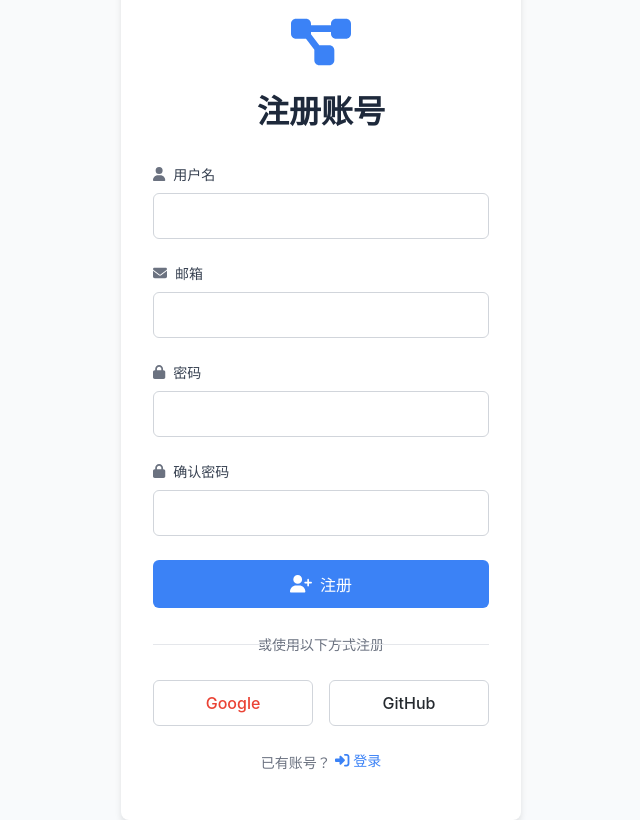
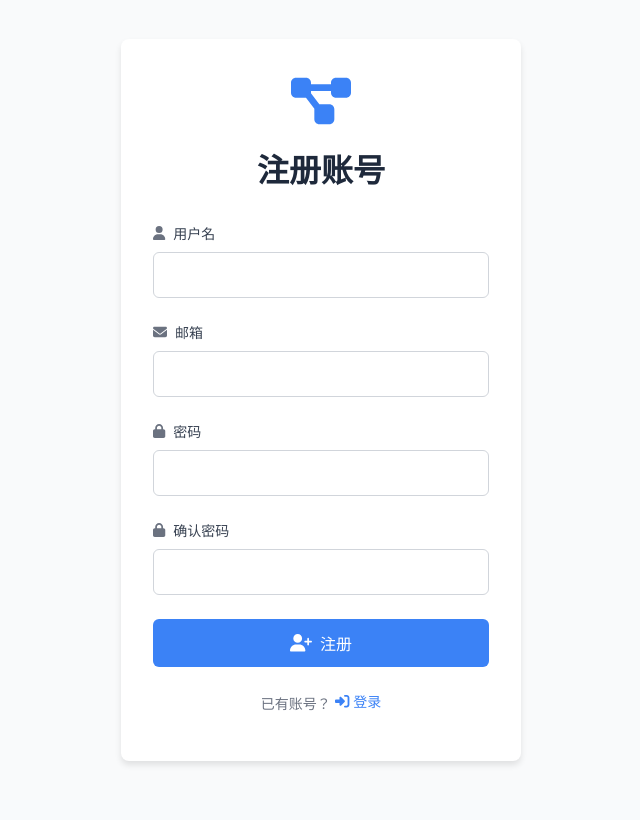
Before and after one commit to Sh-Fang/TCM-Web-UI, a Vue app: page /register in a window 1280 px wide. Shown: the whole page, without its empty margins (319-959 px from the left). Built offline with nearby package versions, Linux system fonts and the light colour scheme.

Commit message:
refactor:删除所有与后端请求的代码，现在就是个纯网页展示

```diff
--- a/package.json
+++ b/package.json
@@ -13,6 +13,7 @@
     "@fortawesome/free-regular-svg-icons": "^6.7.2",
     "@fortawesome/free-solid-svg-icons": "^6.7.2",
     "@fortawesome/vue-fontawesome": "^3.0.8",
+    "axios": "^1.8.3",
     "core-js": "^3.8.3",
     "vue": "^3.2.13",
     "vue-router": "^4.0.13",
--- a/src/store/index.js
+++ b/src/store/index.js
@@ -2,66 +2,38 @@ import { createStore } from 'vuex'
 
 export default createStore({
   state: {
-    user: null,
-    isAuthenticated: false
+    user: null
   },
   mutations: {
     SET_USER(state, user) {
       state.user = user
-      state.isAuthenticated = !!user
     }
   },
   actions: {
-    login({ commit }, credentials) {
-      // This would typically be an API call
-      return new Promise((resolve) => {
-        // Simulate API call
-        setTimeout(() => {
-          const user = {
-            id: 1,
-            name: 'John Doe',
-            email: credentials.email
-          }
-          commit('SET_USER', user)
-          resolve(user)
-        }, 1000)
-      })
+    async login({ commit }, credentials) {
+      // 模拟登录成功
+      const mockUser = {
+        username: credentials.username,
+        email: credentials.username
+      }
+      commit('SET_USER', mockUser)
+      return mockUser
     },
-    register({ commit }, userData) {
-      // This would typically be an API call
-      return new Promise((resolve) => {
-        // Simulate API call
-        setTimeout(() => {
-          const user = {
-            id: 1,
-            name: userData.name,
-            email: userData.email
-          }
-          commit('SET_USER', user)
-          resolve(user)
-        }, 1000)
-      })
+    async register({ commit }, userData) {
+      // 模拟注册成功
+      const mockUser = {
+        username: userData.username,
+        email: userData.username
+      }
+      commit('SET_USER', mockUser)
+      return mockUser
     },
     logout({ commit }) {
       commit('SET_USER', null)
     }
   },
-  modules: {
-    auth: {
-      namespaced: true,
-      state: () => ({}),
-      mutations: {},
-      actions: {
-        login(context, credentials) {
-          return context.dispatch('login', credentials, { root: true })
-        },
-        register(context, userData) {
-          return context.dispatch('register', userData, { root: true })
-        },
-        logout(context) {
-          return context.dispatch('logout', null, { root: true })
-        }
-      }
-    }
+  getters: {
+    isAuthenticated: state => !!state.user,
+    currentUser: state => state.user
   }
 })
--- a/src/views/Login.vue
+++ b/src/views/Login.vue
@@ -4,14 +4,14 @@
       <div class="auth-card">
         <div class="auth-header">
           <font-awesome-icon icon="project-diagram" class="auth-logo" />
-          <h1>Sign In</h1>
+          <h1>登录</h1>
         </div>
 
         <form @submit.prevent="handleLogin" class="auth-form">
           <div class="form-group">
             <label for="email">
               <font-awesome-icon icon="envelope" class="input-icon" />
-              Email
+              邮箱
             </label>
             <input
               type="email"
@@ -26,7 +26,7 @@
           <div class="form-group">
             <label for="password">
               <font-awesome-icon icon="lock" class="input-icon" />
-              Password
+              密码
             </label>
             <input
               type="password"
@@ -40,30 +40,15 @@
 
           <button type="submit" class="btn-primary">
             <font-awesome-icon icon="sign-in-alt" class="btn-icon" />
-            Sign In
+            登录
           </button>
         </form>
 
-        <div class="auth-divider">
-          <span>or continue with</span>
-        </div>
-
-        <div class="social-auth">
-          <button class="btn-social google">
-            <font-awesome-icon icon="google" class="social-icon" />
-            <span>Google</span>
-          </button>
-          <button class="btn-social github">
-            <font-awesome-icon icon="github" class="social-icon" />
-            <span>GitHub</span>
-          </button>
-        </div>
-
         <p class="auth-redirect">
-          Don't have an account?
+          还没有账号？
           <router-link to="/register">
             <font-awesome-icon icon="user-plus" class="link-icon" />
-            Register
+            注册
           </router-link>
         </p>
       </div>
@@ -87,33 +72,27 @@
       if (password) this.password = password;
     },
     methods: {
-      handleLogin() {
+      async handleLogin() {
         this.errors = {};
 
+        // 验证表单
         if (!this.email) {
-          this.errors.email = 'Email is required';
-        } else if (!/\S+@\S+\.\S+/.test(this.email)) {
-          this.errors.email = 'Please enter a valid email address';
+          this.errors.email = '请输入邮箱';
+          return;
+        }
+        if (!this.password) {
+          this.errors.password = '请输入密码';
+          return;
         }
 
-        if (!this.password) {
-          this.errors.password = 'Password is required';
-        } else if (this.password.length < 6) {
-          this.errors.password = 'Password must be at least 6 characters';
-        }
-
-        if (Object.keys(this.errors).length === 0) {
-          // Submit the form
-          this.$store.dispatch('auth/login', {
-            email: this.email,
+        try {
+          await this.$store.dispatch('login', {
+            username: this.email,
             password: this.password
-          })
-          .then(() => {
-            this.$router.push('/graph-visualization');
-          })
-          .catch(error => {
-            this.errors = { general: error.message };
           });
+          this.$router.push('/graph-visualization');
+        } catch (error) {
+          this.errors = { general: '登录失败，请检查用户名和密码' };
         }
       }
     }
@@ -292,6 +271,7 @@
     text-align: center;
     font-size: 0.875rem;
     color: #6b7280;
+    margin-top: 1.5rem;
   }
 
   .auth-redirect a {
--- a/src/views/Register.vue
+++ b/src/views/Register.vue
@@ -74,21 +74,6 @@
         </button>
       </form>
 
-      <div class="auth-divider">
-        <span>或使用以下方式注册</span>
-      </div>
-
-      <div class="social-auth">
-        <button class="btn-social google">
-          <font-awesome-icon icon="google" class="social-icon" />
-          <span>Google</span>
-        </button>
-        <button class="btn-social github">
-          <font-awesome-icon icon="github" class="social-icon" />
-          <span>GitHub</span>
-        </button>
-      </div>
-
       <p class="auth-redirect">
         已有账号？
         <router-link to="/login">
@@ -113,47 +98,36 @@ export default {
     }
   },
   methods: {
-    handleRegister() {
+    async handleRegister() {
       this.errors = {};
 
-      // 验证用户名
+      // 验证表单
       if (!this.name) {
-        this.errors.name = '用户名不能为空';
-      } else if (this.name.length < 2) {
-        this.errors.name = '用户名至少需要2个字符';
-      } else if (this.name.length > 20) {
+        this.errors.name = '请输入用户名';
+        return;
+      }
+      if (this.name.length > 20) {
         this.errors.name = '用户名不能超过20个字符';
+        return;
+      }
+      if (!this.email) {
+        this.errors.email = '请输入邮箱';
+        return;
+      }
+      if (!this.password) {
+        this.errors.password = '请输入密码';
+        return;
+      }
+      if (this.password !== this.confirmPassword) {
+        this.errors.confirmPassword = '两次输入的密码不一致';
+        return;
       }
 
-      // 验证邮箱
-      if (!this.email) {
-        this.errors.email = '邮箱不能为空';
-      } else if (!/\S+@\S+\.\S+/.test(this.email)) {
-        this.errors.email = '请输入有效的邮箱地址';
-      }
-
-      // 验证密码
-      if (!this.password) {
-        this.errors.password = '密码不能为空';
-      } else if (this.password.length < 6) {
-        this.errors.password = '密码至少需要6个字符';
-      }
-
-      // 验证确认密码
-      if (!this.confirmPassword) {
-        this.errors.confirmPassword = '请确认密码';
-      } else if (this.password !== this.confirmPassword) {
-        this.errors.confirmPassword = '两次输入的密码不一致';
-      }
-
-      if (Object.keys(this.errors).length === 0) {
-        // 提交注册表单
-        this.$store.dispatch('auth/register', {
-          name: this.name,
-          email: this.email,
+      try {
+        await this.$store.dispatch('register', {
+          username: this.name,
           password: this.password
-        })
-        .then(() => {
+        });
         this.$router.push({
           path: '/login',
           query: {
@@ -161,10 +135,8 @@ export default {
             password: this.password
           }
         });
-        })
-        .catch(error => {
-          this.errors = { general: error.message };
-        });
+      } catch (error) {
+        this.errors = { general: '注册失败，请稍后重试' };
       }
     }
   }
@@ -272,77 +244,11 @@ export default {
   background-color: #2563eb;
 }
 
-.auth-divider {
-  position: relative;
-  text-align: center;
-  margin: 1.5rem 0;
-}
-
-.auth-divider::before,
-.auth-divider::after {
-  content: '';
-  position: absolute;
-  top: 50%;
-  width: 45%;
-  height: 1px;
-  background-color: #e5e7eb;
-}
-
-.auth-divider::before {
-  left: 0;
-}
-
-.auth-divider::after {
-  right: 0;
-}
-
-.auth-divider span {
-  background-color: white;
-  padding: 0 10px;
-  color: #6b7280;
-  font-size: 0.875rem;
-}
-
-.social-auth {
-  display: flex;
-  gap: 1rem;
-  margin-bottom: 1.5rem;
-}
-
-.btn-social {
-  flex: 1;
-  display: flex;
-  align-items: center;
-  justify-content: center;
-  gap: 0.5rem;
-  padding: 0.75rem;
-  border: 1px solid #d1d5db;
-  border-radius: 6px;
-  background-color: white;
-  cursor: pointer;
-  transition: background-color 0.2s;
-}
-
-.social-icon {
-  font-size: 1.2rem;
-}
-
-.btn-social.google {
-  color: #ea4335;
-}
-
-.btn-social.github {
-  color: #24292e;
-}
-
-.btn-social:hover {
-  background-color: #f9fafb;
-}
-
 .auth-redirect {
   text-align: center;
   font-size: 0.875rem;
   color: #6b7280;
+  margin-top: 1.5rem;
 }
 
 .auth-redirect a {
```
Also changed, not shown: 2 other files (tests, documents, lock files or other folders). Lines whose indentation alone changed are shown as unchanged.
